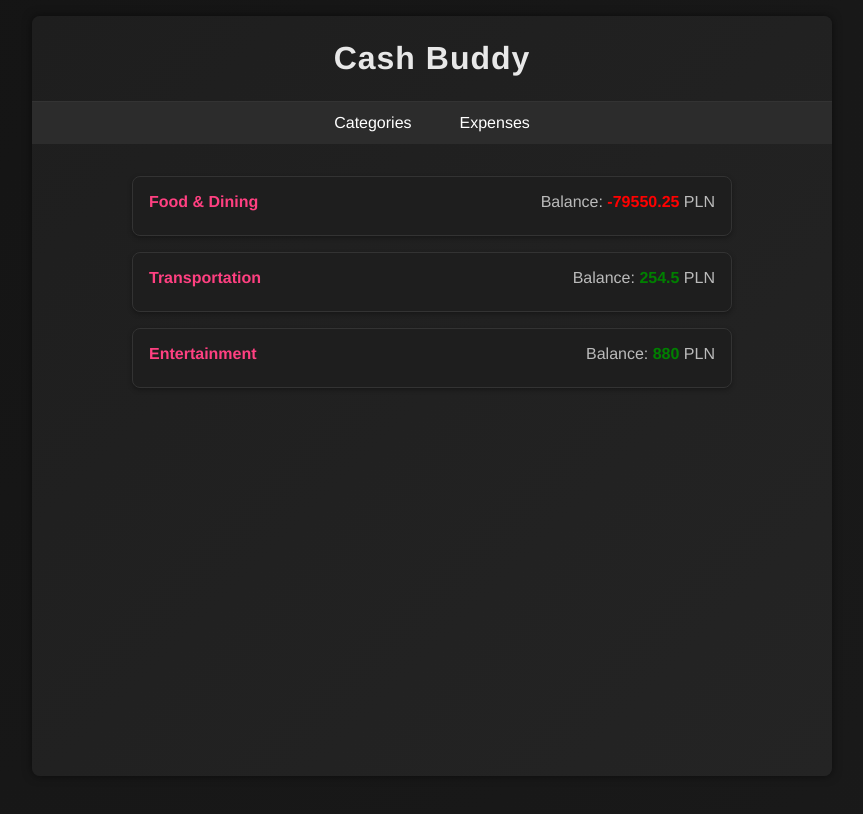
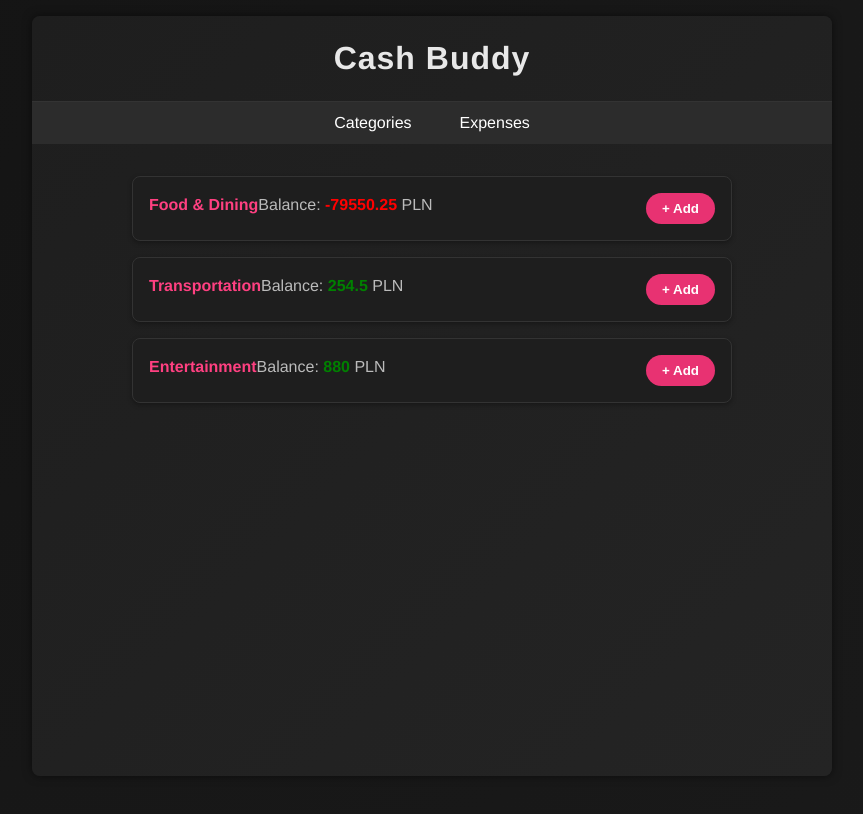
Before and after one commit to bmikler/cash-buddy, a React (Vite) app in the folder frontend/cash-buddy/: page /expenses in a window 1280 px wide. Shown: the whole page, without its empty margins (208-1071 px from the left). Built offline with nearby package versions, Linux system fonts and the light colour scheme.

Commit message:
add expensess first try

```diff
--- a/frontend/cash-buddy/src/components/expenses/AddExpenseForm.tsx
+++ b/frontend/cash-buddy/src/components/expenses/AddExpenseForm.tsx
@@ -38,7 +38,6 @@ export default function AddExpenseForm() {
             value: data.value,
             categoryId: category?.id
         };
-
 
 
         console.log("Expense Submitted:", JSON.stringify(expense, null, 2));
--- a/frontend/cash-buddy/src/components/expenses/ExpenseItem.tsx
+++ b/frontend/cash-buddy/src/components/expenses/ExpenseItem.tsx
@@ -1,10 +1,10 @@
-import '../../styles/expense-item.css'
+
 
 export default function ExpenseItem(props: {description: string, value: number}) {
     return (
-        <div className="expense-item">
-            <span className="expense-description">{props.description}</span>
-            <span className="expense-value">{props.value} PLN</span>
+        <div>
+            <div className="expense-description">{props.description}</div>
+            <div className="expense-value">{props.value} PLN</div>
         </div>
     );
 }
--- a/frontend/cash-buddy/src/components/expenses/ExpenseSummaryHeader.tsx
+++ b/frontend/cash-buddy/src/components/expenses/ExpenseSummaryHeader.tsx
@@ -1,19 +1,26 @@
-
+import {useState} from "react";
+import {Expense} from "../../types/Expense.ts";
+import ExpenseItem from "./ExpenseItem.tsx";
 
 
 export default function ExpenseSummaryHeader(props: {
     categoryName: string,
     balance: number
     // type: Frequency,
-    // expenses: Expense[]
+    expenses: Expense[]
 }) {
 
     const balanceClass = props.balance > 0 ? 'balance-positive' :
         props.balance === 0 ? 'balance-zero' : 'balance-negative';
 
+    const [showDetails, setShowDetails] = useState(false);
+
+    const toggle = () => {
+        setShowDetails(!showDetails);
+    };
 
     return (
-        <div className="category-details">
+        <div className="category-details" onClick={toggle}>
             <div className="details-top">
                 <p className="description">{props.categoryName}</p>
 
@@ -25,29 +32,26 @@ export default function ExpenseSummaryHeader(props: {
                 </div>
             </div>
 
+            {showDetails && (
+                <div className={"expenses-list"}>
+                    {props.expenses.map((expense, index) => (
+                            <ExpenseItem key={index} description={expense.description} value={expense.value}/>
+                        )
+                    )}
+                </div>
+            )}
+
         </div>
     );
 
-    // const [showDetails, setShowDetails] = useState(false);
-    //
-    // const toggle = () => {
-    //     setShowDetails(!showDetails);
-    // };
-    //
+
     // return (
     //     <div onClick={toggle} className="category-item">
     //         <div className={"category-header"}>
     //             <span className="category-description">{props.description}</span>
     //             <span className="category-left-to-spend">{props.balance} PLN</span>
     //         </div>
-    //         {showDetails && (
-    //             <div className={"expenses-list"}>
-    //                 {props.expenses.map((expense, index) => (
-    //                         <ExpenseItem key={index} description={expense.description} value={expense.value}/>
-    //                     )
-    //                 )}
-    //             </div>
-    //         )}
+    //
     //     </div>
     // );
 }
--- a/frontend/cash-buddy/src/components/expenses/ExpensesSummaryList.tsx
+++ b/frontend/cash-buddy/src/components/expenses/ExpensesSummaryList.tsx
@@ -8,20 +8,31 @@ export default function ExpensesSummaryList() {
     const navigate = useNavigate();
 
     const handleAddExpenseClick = (category: Category) => {
-        console.log("Test : " + JSON.stringify(category.name, null, 2));
         navigate("/expenses/add", { state: { category } });
     }
 
     return (
         <div className="list-wrapper">
-
             <div className="category-list-container">
                 {getExpensesSummary().map((summary, index) => (
-                    <div className="list-item-card" key={index} onClick={() => handleAddExpenseClick(summary.category)}>
-                        <ExpenseSummaryHeader
-                            categoryName={summary.category.name}
-                            balance={summary.category.limit - summary.expenses.map(e => e.value).reduce((a, b) => a + b)}
-                        />
+                    <div className="list-item-card" key={index}>
+                        {/* Add a wrapper for the header and button to align them in one row */}
+                        <div className="header-with-button">
+                            <ExpenseSummaryHeader
+                                categoryName={summary.category.name}
+                                balance={
+                                    summary.category.limit -
+                                    summary.expenses.map((e) => e.value).reduce((a, b) => a + b, 0)
+                                }
+                                expenses={summary.expenses}
+                            />
+                            <button
+                                className="add-expense-button"
+                                onClick={() => handleAddExpenseClick(summary.category)}
+                            >
+                                + Add
+                            </button>
+                        </div>
                     </div>
                 ))}
             </div>
--- a/frontend/cash-buddy/src/styles/Categories.css
+++ b/frontend/cash-buddy/src/styles/Categories.css
@@ -54,6 +54,30 @@
 }
 
 
+.header-with-button {
+    display: flex;
+    justify-content: space-between;  /* put space between header and button */
+    align-items: center;             /* vertically center them */
+}
+
+.add-expense-button {
+    /* basic “pill” style button */
+    border: none;
+    border-radius: 20px;
+    padding: 0.5rem 1rem;
+    cursor: pointer;
+    font-weight: 600;
+
+    /* modern color scheme */
+    background-color: #e83272;  /* pick your preferred color */
+    color: #fff;
+    transition: background-color 0.3s ease;
+}
+
+.add-expense-button:hover {
+    background-color: #0056b3;  /* darker shade on hover */
+}
+
 /* ---------- CategoryDetails styles ---------- */
 
 /* layout for the top row (description & limit) */
```
